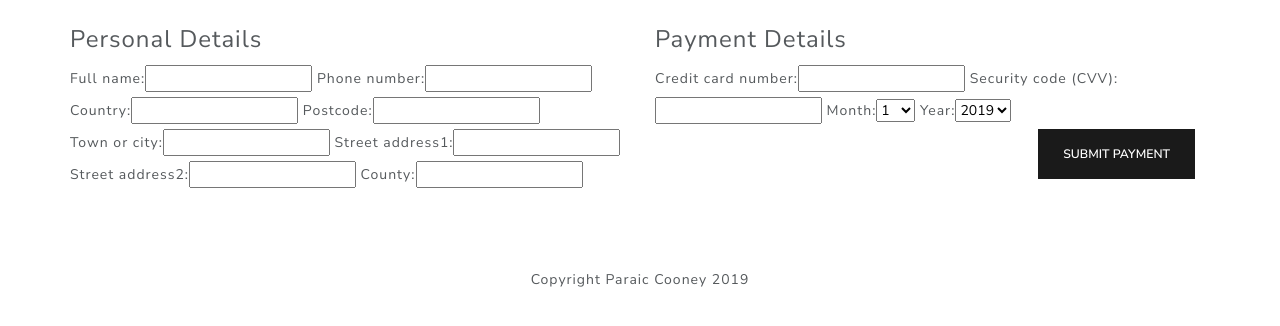
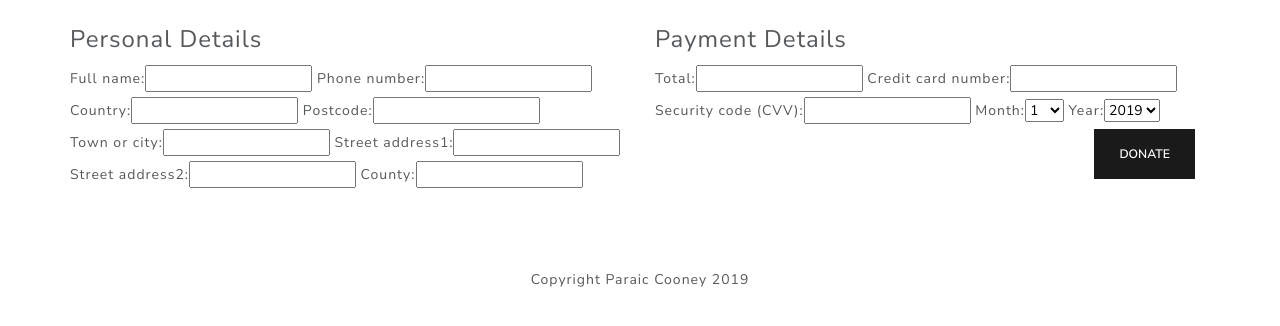
Before and after one commit to paraiccooney/full-stack-frameworks-project, a Django app: page /donate/ in a window 1280 px wide. Shown: the part 98-424 px from the top of the page. Run offline with Django 3.2, Linux system fonts and the light colour scheme; a user stored in the database is signed in; some libraries are stand-ins or nearby versions.

Commit message:
Donate/Stripe functionality added

```diff
--- a/donate/forms.py
+++ b/donate/forms.py
@@ -4,10 +4,11 @@ from .models import Order
 
 class MakePaymentForm(forms.Form):
 
-    MONTH_CHOICES = [(i, i) for i in range(1, 12)]
+    MONTH_CHOICES = [(i, i) for i in range(1, 13)]
     YEAR_CHOICES = [(i, i) for i in range(2019, 2036)]
     # required=false makes payment more secure as the plain text is not transmitted
     # through the browser
+    total = forms.CharField(label='Total', required=True)
     credit_card_number = forms.CharField(label='Credit card number', required=False)
     cvv = forms.CharField(label='Security code (CVV)', required=False)
     expiry_month = forms.ChoiceField(label='Month', choices=MONTH_CHOICES, required=False)
--- a/donate/templates/donate.html
+++ b/donate/templates/donate.html
@@ -34,7 +34,7 @@
         {{ payment_form | as_bootstrap }}
         {% csrf_token %}
     <div class="form-group col-md-12">
-        <input class=" btn btn-primary donate-button" id="submit_payment_btn" name="commit" type="submit" value="Submit Payment">
+        <input class=" btn btn-primary donate-button" id="submit_payment_btn" name="commit" type="submit" value="Donate">
     </div>
     </div>
 
--- a/donate/urls.py
+++ b/donate/urls.py
@@ -1,6 +1,6 @@
 from django.conf.urls import url
-from .views import checkout
+from .views import donate
 
 urlpatterns = [
-    url(r'^$', checkout, name='donate'),
+    url(r'^$', donate, name='donate'),
 ]
--- a/donate/views.py
+++ b/donate/views.py
@@ -13,7 +13,7 @@ stripe.api_key = settings.STRIPE_SECRET
 
 # login_required used to ensure customer is logged in
 @login_required()
-def checkout(request):
+def donate(request):
     if request.method == "POST":
         order_form = OrderForm(request.POST)
         payment_form = MakePaymentForm(request.POST)
@@ -23,17 +23,9 @@ def checkout(request):
             order.date = timezone.now()
             order.save()
 
-            cart = request.session.get('cart', {})
-            total = 0
-            for id, quantity in cart.items():
-                product = get_object_or_404(Product, pk=id)
-                total += quantity * product.price
-                order_line_item = OrderLineItem(
-                    order=order,
-                    product=product,
-                    quantity=quantity
-                )
-                order_line_item.save()
+
+            total = int(request.POST.get('total'))
+            donation_amount=str(total)
 
             try:
                 customer = stripe.Charge.create(
@@ -44,14 +36,16 @@ def checkout(request):
                     card=payment_form.cleaned_data['stripe_id']
                 )
             except stripe.error.CardError:
-                messages.error(request, "Your card was declined!")
+                messages.error(request, "Looks like there was an issue with your card.  Unfortunately it was declined.")
+                return redirect(reverse('donate'))
 
             if customer.paid:
-                messages.error(request, "You have successfully paid")
+                messages.error(request, "Thank you for your generous €"+donation_amount+" donation.  We appreciate your support.")
                 request.session['cart'] = {}
-                return redirect(reverse('products'))
+                return redirect(reverse('donate'))
             else:
                 messages.error(request, "Unable to take payment")
+                return redirect(reverse('donate'))
         else:
             print(payment_form.errors)
             messages.error(request, "We were unable to take a payment with that card!")
--- a/templates/base.html
+++ b/templates/base.html
@@ -35,6 +35,12 @@
                         <li class="nav-item">
                             <a class="nav-link" href="{% url 'logout' %}">Log out</a>
                         </li>
+                        {% if journalist %}
+
+                        <li class="nav-item">
+                            <a class="nav-link" href="{% url 'logout' %}">Write</a>
+                        </li>
+                        {% endif %}
                     {%  else %}
                         <li class="nav-item">
                             <a class="nav-link" href="{% url 'registration' %}">Register</a>
@@ -53,6 +59,14 @@
     </form>
   </div>
 </nav>
+<!-- message rendering -->
+{% if messages %}
+        {% for message in messages %}
+        <div class="alert alert-dismissible alert-primary">
+            {{ message }}
+        </div>
+        {% endfor %}
+{% endif %}
 
 {% block content %} {% endblock %}
 
```
Also changed, not shown: articles/views.py (+19 -2 lines), newspaper/settings.py (+8 -7 lines), custom_storages.py (line endings or trailing spaces).
